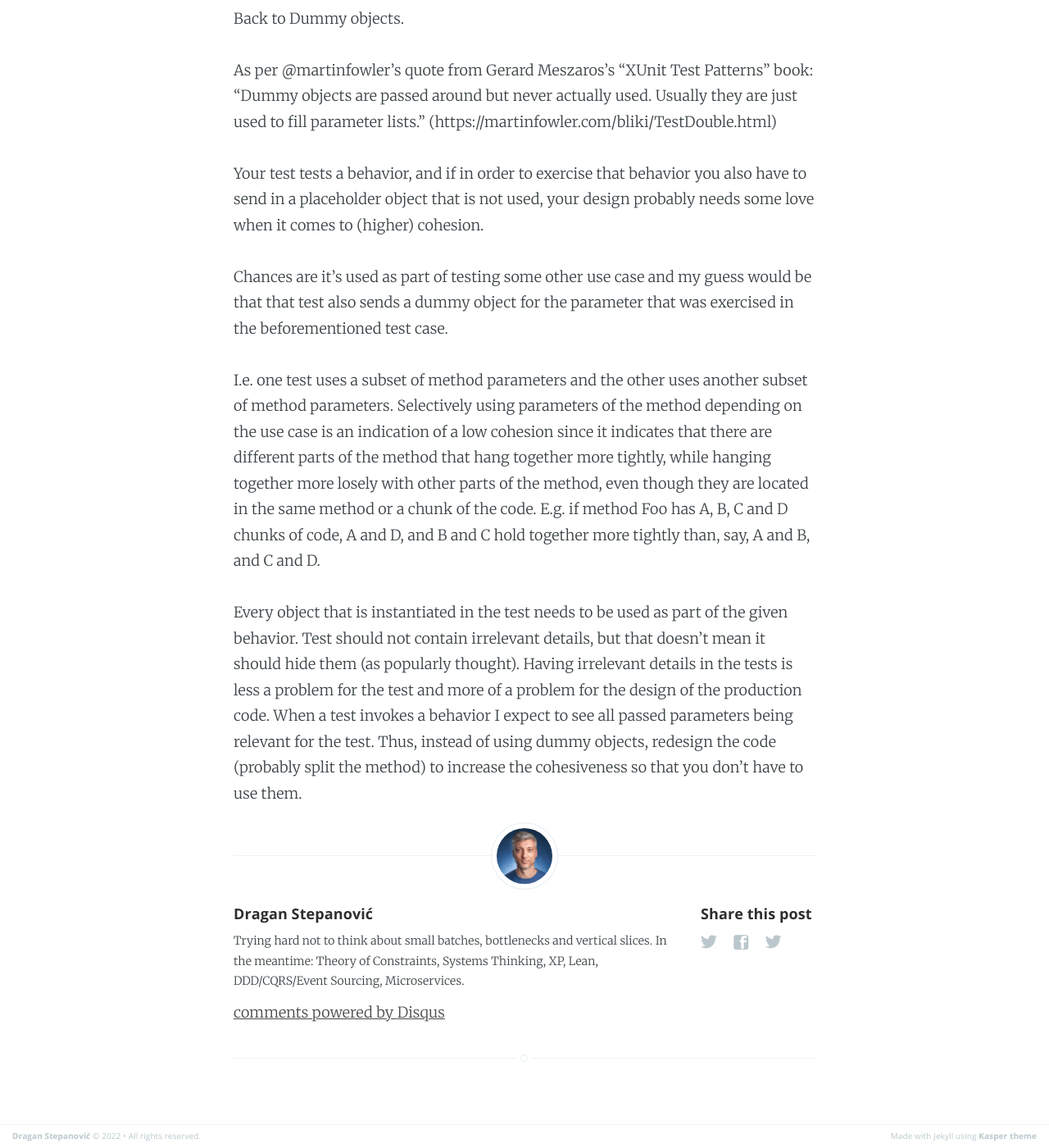
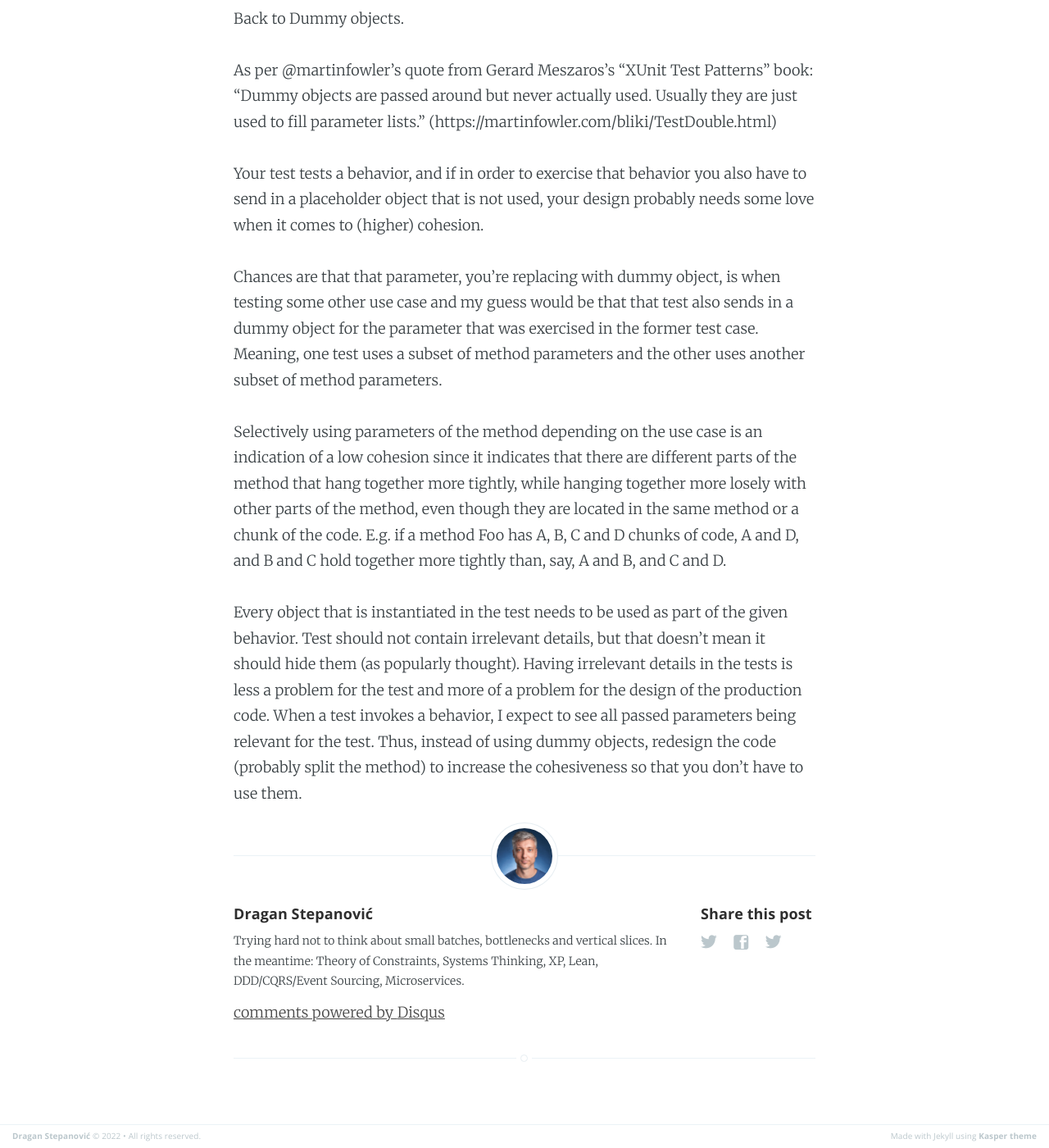
Before and after one commit to dragan-stepanovic/dragan-stepanovic.github.io, a Jekyll site: the page built from _posts/2022-01-25-test-doubles-low-cohesion.md, in a window 1280 px wide and 1400 px high, scrolled down 578 px. Shown: the whole window at 82% size. Built offline with Jekyll 4.4.1, drawn with Linux system fonts in a browser that asks for light colours; our own code applies the rules of GitHub Pages for plain Markdown files; comment, search, counter and statistics services are not loaded.

Commit message:
Update 2022-01-25-test-doubles-low-cohesion.md

```diff
--- a/_posts/2022-01-25-test-doubles-low-cohesion.md
+++ b/_posts/2022-01-25-test-doubles-low-cohesion.md
@@ -1,6 +1,7 @@
 ---
 title: Using Dummy objects in tests is a sign of low cohesion in production code
 ---
+
 
 Over the years I came to realize that usage of some test doubles and popular patterns in test code can actually an indication of a deeper design problem and an anti-pattern. I know that mocks get the hate most of the time, but this time it's not about them. Partly, because I think that folks hating on mocks are most probably misusing them and that mocks used as intended can help a lot with the design. (for how to used them as intended check "Mock Roles, not Objects" paper and the GOOS book).
 
@@ -12,12 +13,13 @@ As per @martinfowler's quote from Gerard Meszaros's "XUnit Test Patterns" book:
 
 Your test tests a behavior, and if in order to exercise that behavior you also have to send in a placeholder object that is not used, your design probably needs some love when it comes to (higher) cohesion.
 
-Chances are it's used as part of testing some other use case and my guess would be that that test also sends a dummy object for the parameter that was exercised in the beforementioned test case.
 
-I.e. one test uses a subset of method parameters and the other uses another subset of method parameters. Selectively using parameters of the method depending on the use case is an indication of a low cohesion since it indicates that there are different parts of the method that hang together more tightly, while hanging together more losely with other parts of the method, even though they are located in the same method or a chunk of the code.
-E.g. if method Foo has A, B, C and D chunks of code, A and D, and B and C hold together more tightly than, say, A and B, and C and D.
+Chances are that that parameter, you're replacing with dummy object, is when testing some other use case and my guess would be that that test also sends in a dummy object for the parameter that was exercised in the former test case. Meaning, one test uses a subset of method parameters and the other uses another subset of method parameters.
+
+Selectively using parameters of the method depending on the use case is an indication of a low cohesion since it indicates that there are different parts of the method that hang together more tightly, while hanging together more losely with other parts of the method, even though they are located in the same method or a chunk of the code.
+E.g. if a method Foo has A, B, C and D chunks of code, A and D, and B and C hold together more tightly than, say, A and B, and C and D.
 
 Every object that is instantiated in the test needs to be used as part of the given behavior.
 Test should not contain irrelevant details, but that doesn't mean it should hide them (as popularly thought).
 Having irrelevant details in the tests is less a problem for the test and more of a problem for the design of the production code.
-When a test invokes a behavior I expect to see all passed parameters being relevant for the test. Thus, instead of using dummy objects, redesign the code (probably split the method) to increase the cohesiveness so that you don't have to use them.
+When a test invokes a behavior, I expect to see all passed parameters being relevant for the test. Thus, instead of using dummy objects, redesign the code (probably split the method) to increase the cohesiveness so that you don't have to use them.
```
